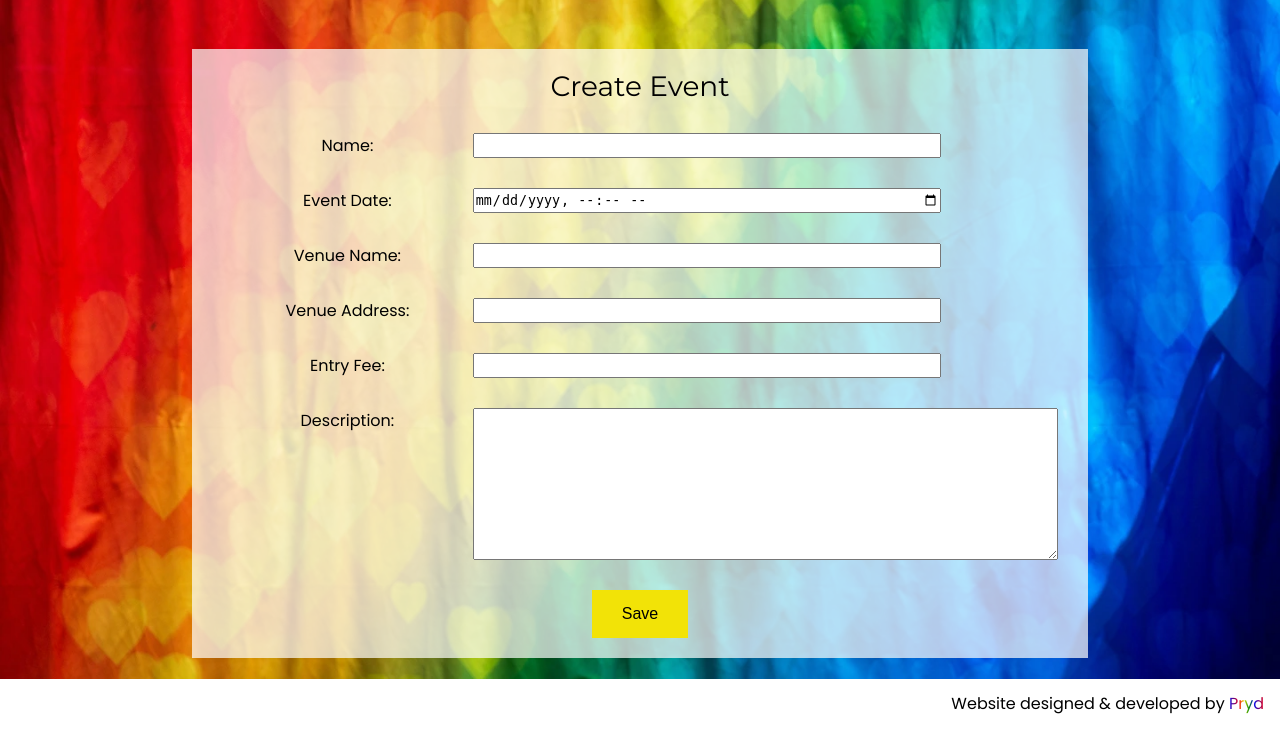
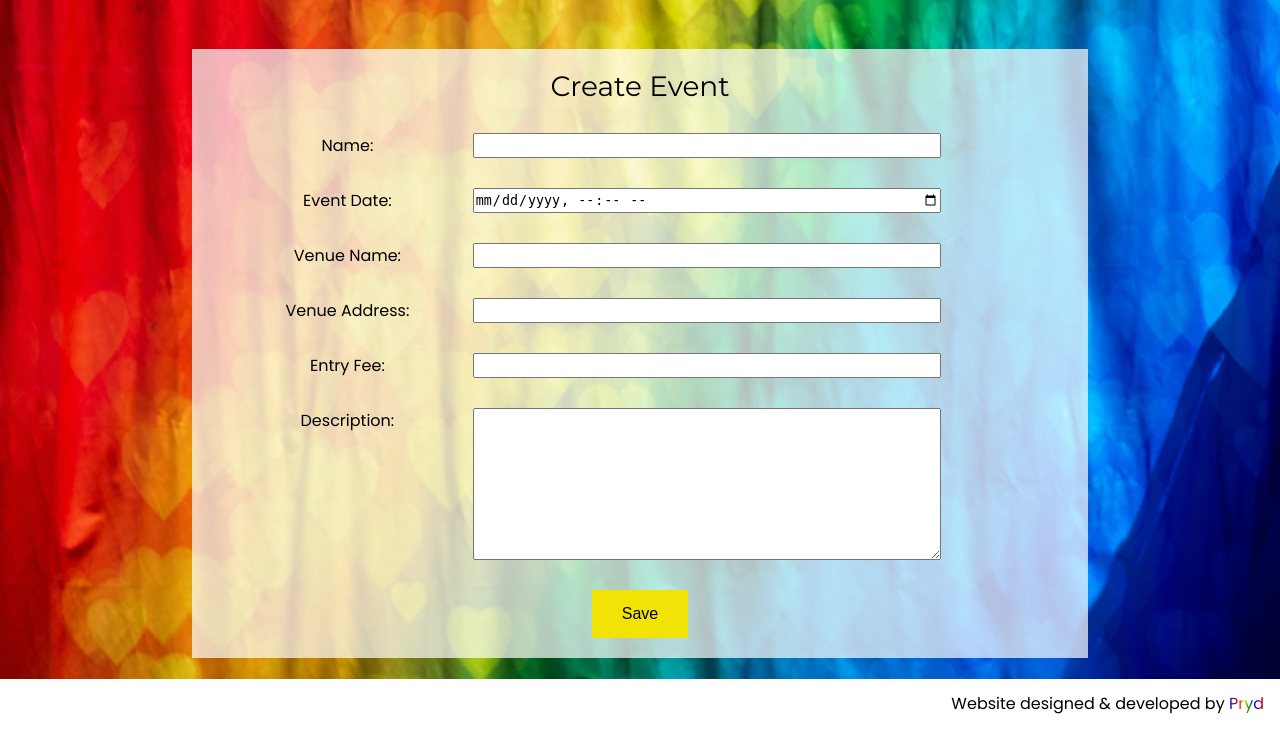
Before and after one commit to Jamie-Gargrave/pryd, a Django app: page /events/new/ in a window 1280 px wide. Shown: the part 71-800 px from the top of the page. Run offline with Django 5.2, Linux system fonts and the light colour scheme; the visitor is signed in with stand-in values (Sample User, id 1); some libraries are stand-ins or nearby versions.

Commit message:
Added styling to textareas too

```diff
--- a/static/css/style.css
+++ b/static/css/style.css
@@ -97,7 +97,8 @@ form li {
     grid-column-start: 2;
 }
 
-form input {
+form input,
+form textarea {
     width: 80%;
 }
 
```
